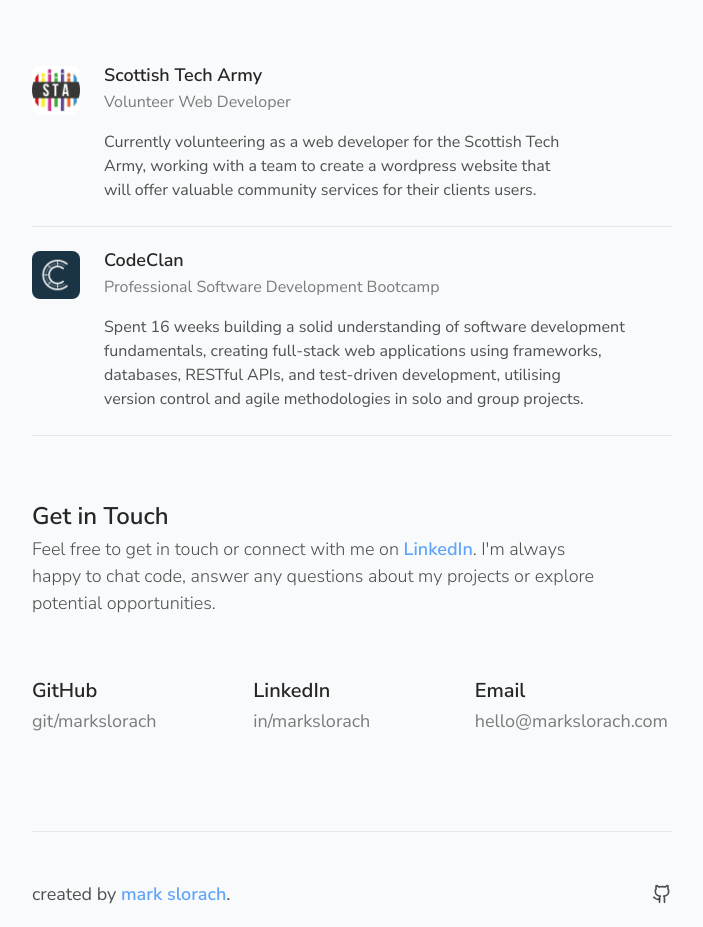
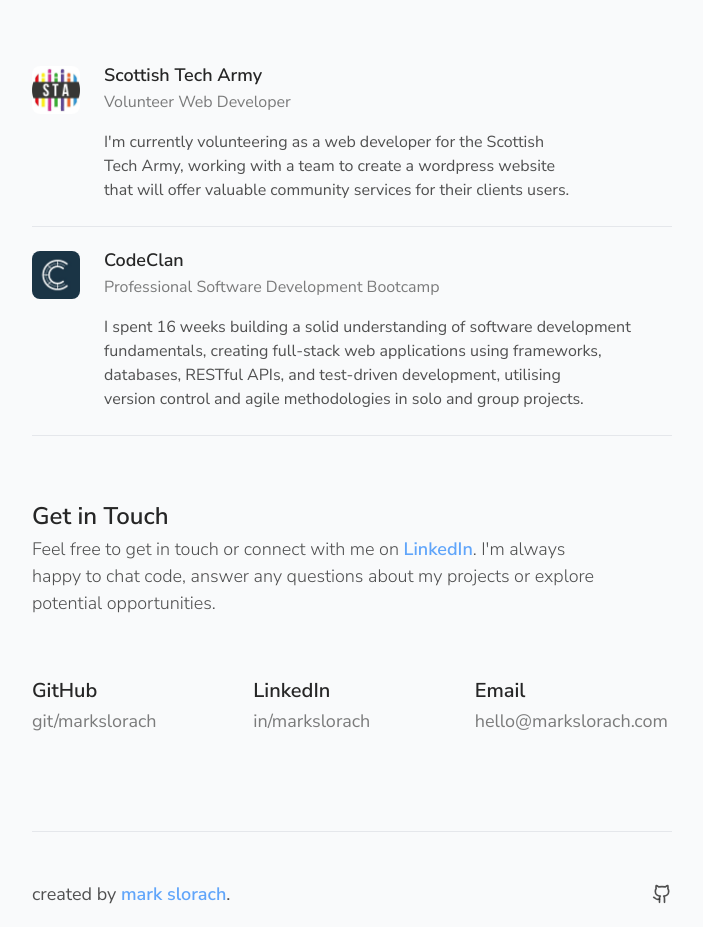
Before and after one commit to markslorach/markslorach.com, a Next.js app: page / in a window 1280 px wide. Shown: the part 1540-2467 px from the top of the page, without its empty margins (288-991 px from the left). Built offline with nearby package versions, Linux system fonts and the light colour scheme.

Commit message:
experience in the first person

```diff
--- a/data/experience.ts
+++ b/data/experience.ts
@@ -6,7 +6,7 @@ export const experience = [
     logo: "/images/sta.jpg",
     date: "Feb 2024 - Present",
     description:
-      "Currently volunteering as a web developer for the Scottish Tech Army, working with a team to create a wordpress website that will offer valuable community services for their clients users.",
+      "I'm currently volunteering as a web developer for the Scottish Tech Army, working with a team to create a wordpress website that will offer valuable community services for their clients users.",
   },
   {
     id: crypto.randomUUID(),
@@ -15,6 +15,6 @@ export const experience = [
     logo: "/images/codeclan.jpg",
     date: "May 2024 - Sept 2024",
     description:
-      "Spent 16 weeks building a solid understanding of software development fundamentals, creating full-stack web applications using frameworks, databases, RESTful APIs, and test-driven development, utilising version control and agile methodologies in solo and group projects.",
+      "I spent 16 weeks building a solid understanding of software development fundamentals, creating full-stack web applications using frameworks, databases, RESTful APIs, and test-driven development, utilising version control and agile methodologies in solo and group projects.",
   },
 ];
--- a/types/types.ts
+++ b/types/types.ts
@@ -1,19 +1,19 @@
 export interface Project {
   id: string;
+  image: string;
   title: string;
   description: string;
-  image: string;
+  technologies?: string[];
   href: string;
   github: string;
-  technologies?: string[];
   aria: string;
 }
 
 export interface Experience {
   id: string;
+  logo: string;
   title: string;
   company: string;
-  logo: string;
   date: string;
   description: string;
 }
```
